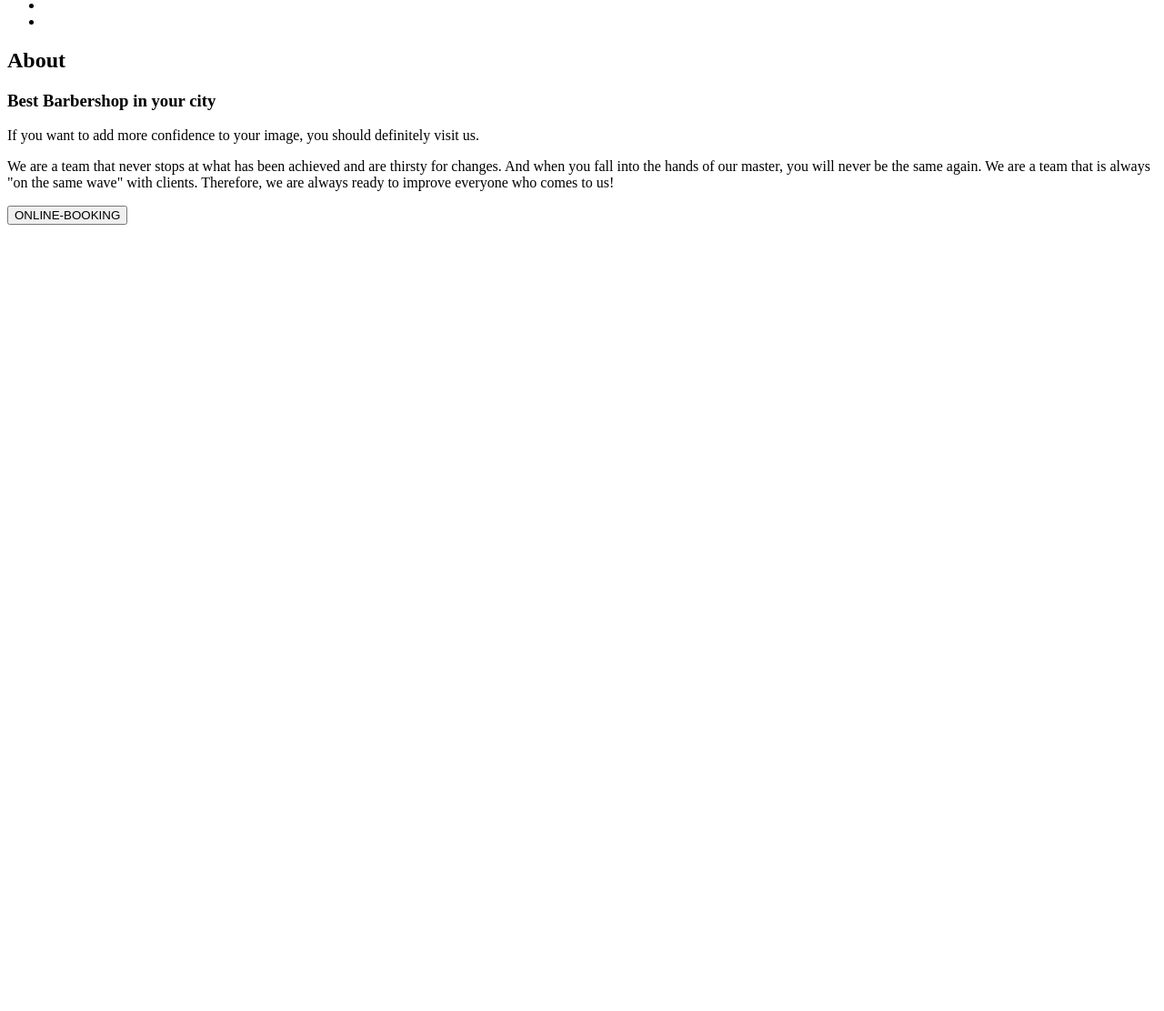
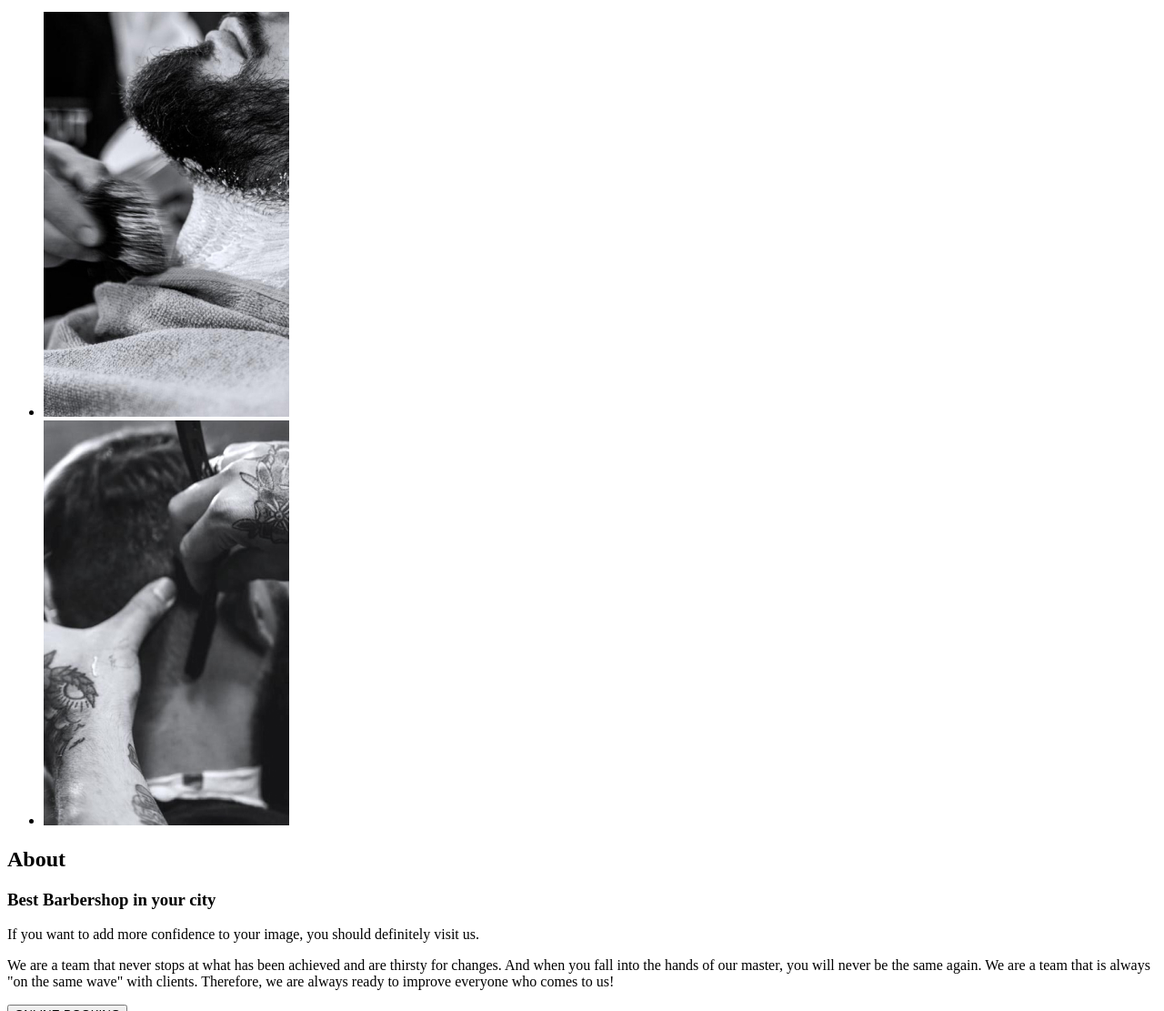
Before and after one commit to VIlliaV/barbershop, a plain HTML site: page index.html in a window 1280 px wide. Shown: the part 380-1491 px from the top of the page at 91% size. Before the commit the page ends 800 px from the top, so only its background shows below. Drawn offline with Linux system fonts and the light colour scheme.

Commit message:
replace ul

```diff
--- a/index.html
+++ b/index.html
@@ -17,9 +17,9 @@
           <li><a href="">Services and prices</a></li>
           <li><a href="">Barbers</a></li>
           <li><a href="">Contacts</a></li>
-          <a href="tel:+380441111111">+38 044 111 11 11</a>
-          <button type="button">Online-booking</button>
         </ul>
+        <a href="tel:+380441111111">+38 044 111 11 11</a>
+        <button type="button">Online-booking</button>
       </nav>
       <ul>
         <li><a href="">Youtube</a></li>
@@ -40,8 +40,16 @@
       <!--about-->
       <section>
         <ul>
-          <li><a href="./images/about1.jpg"></a></li>
-          <li><a href="./images/about2.jpg"></a></li>
+          <li>
+            <img src="./images/about1.jpg" alt="the beard is cut" width="270" />
+          </li>
+          <li>
+            <img
+              src="./images/about2.jpg"
+              alt="the back of the head is cut"
+              width="270"
+            />
+          </li>
         </ul>
         <h2>About</h2>
         <h3>Best Barbershop in your city</h3>
```
